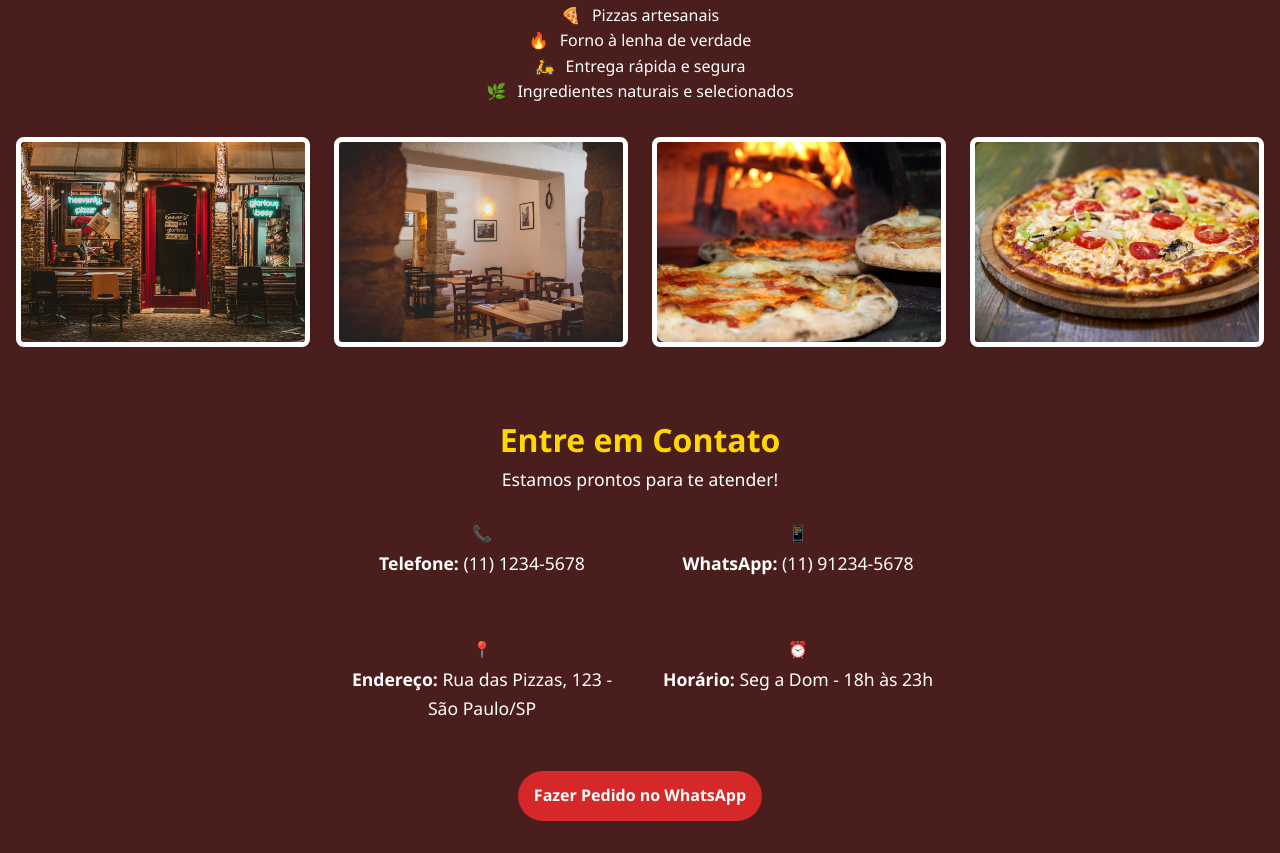
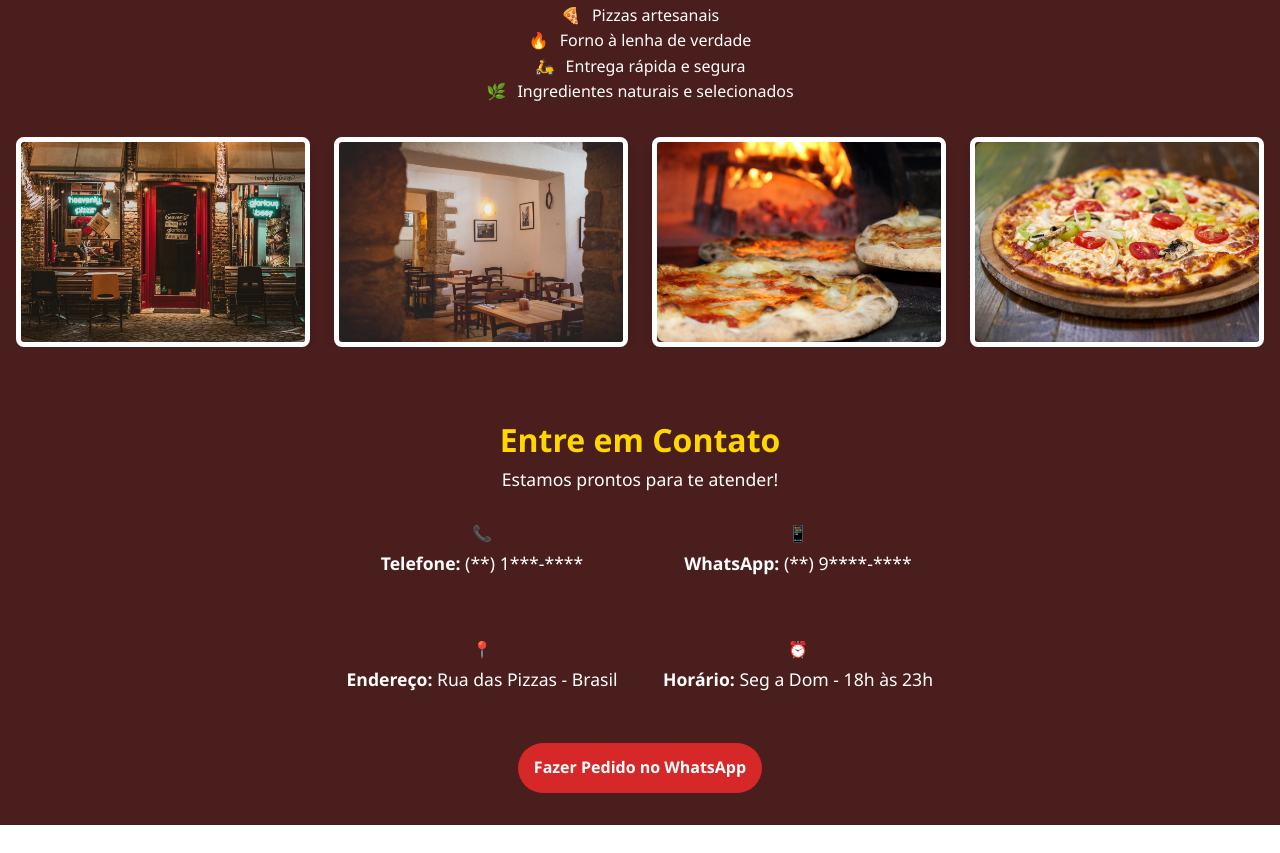
Before and after one commit to marlonschulze/pizzaria, a plain HTML site: page index.html in a window 1280 px wide. Shown: the part 2056-2909 px from the top of the page. After the commit the page ends 2881 px from the top, so only its background shows below. Drawn offline with nearby package versions, Linux system fonts and the light colour scheme.

Commit message:
Contatos

```diff
--- a/index.html
+++ b/index.html
@@ -169,15 +169,15 @@
       <div class="info-contato">
         <div class="item">
           <span>📞</span>
-          <p><strong>Telefone:</strong> (11) 1234-5678</p>
+          <p><strong>Telefone:</strong> (**) 1***-****</p>
         </div>
         <div class="item">
           <span>📱</span>
-          <p><strong>WhatsApp:</strong> (11) 91234-5678</p>
+          <p><strong>WhatsApp:</strong> (**) 9****-****</p>
         </div>
         <div class="item">
           <span>📍</span>
-          <p><strong>Endereço:</strong> Rua das Pizzas, 123 - São Paulo/SP</p>
+          <p><strong>Endereço:</strong> Rua das Pizzas - Brasil</p>
         </div>
         <div class="item">
           <span>⏰</span>
```
